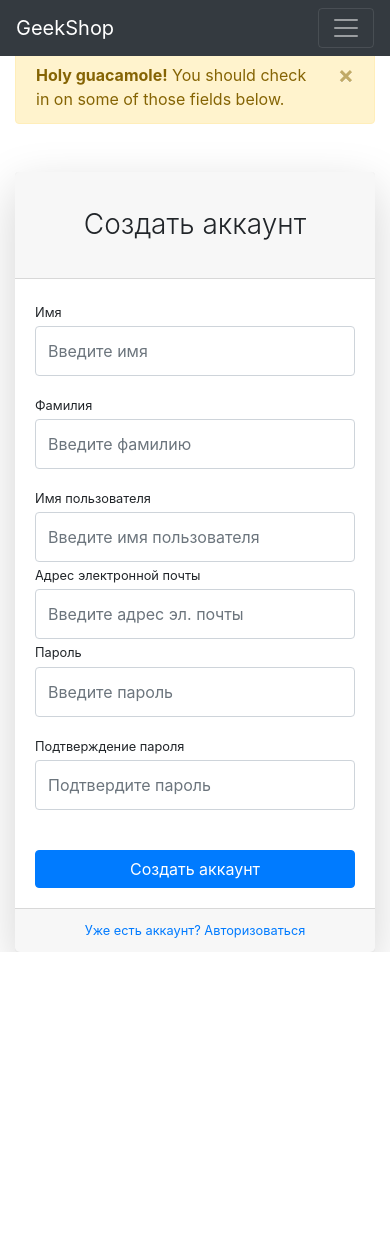
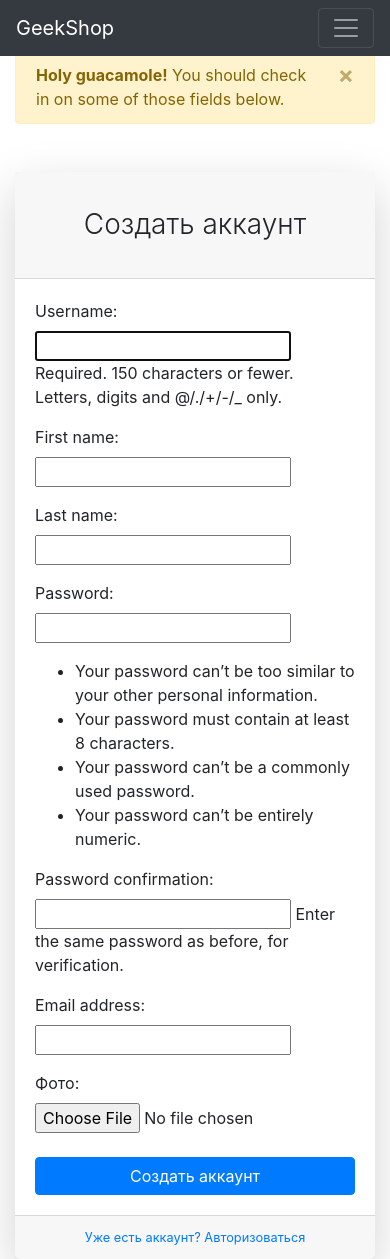
Before and after one commit to Jahdie/Geekshop, a Django app: page /users/registration/ in a window 390 px wide. Before the commit the page ends 952 px from the top, so only its background shows below. Run offline with Django 3.2, Linux system fonts and the light colour scheme; some libraries are stand-ins or nearby versions.

Commit message:
add registration, logout

```diff
--- a/products/templates/base.html
+++ b/products/templates/base.html
@@ -34,13 +34,12 @@
         <div class="collapse navbar-collapse" id="navbarResponsive">
             <ul class="navbar-nav ml-auto">
                 <li class="nav-item">
-                    <a class="nav-link" href={% url "products:home_page" %}>Каталог <i class="fas fa-shopping-bag"></i> </a>
+                    <a class="nav-link" href={% url "products:home_page" %}>Каталог <i class="fas fa-shopping-bag"></i>
+                    </a>
                 </li>
+                {% if user.is_authenticated %}
                     <li class="nav-item">
-                    <a class="nav-link" href={% url "users:login" %}>Войти <i class="fas fa-sign-in-alt"></i></a>
-                </li>
-                <li class="nav-item">
-                    <a class="nav-link" href="auth/profile.html">{{ username }}
+                        <a class="nav-link" href="auth/profile.html">{{ user.username }}
                             <i class="fas fa-user-circle"></i>
                         </a>
                     </li>
@@ -50,8 +49,13 @@
                         </a>
                     </li>
                     <li class="nav-item">
-                    <a class="nav-link" href="#">Выйти <i class="fas fa-sign-out-alt"></i></a>
+                        <a class="nav-link" href={% url "users:logout" %}>Выйти <i class="fas fa-sign-out-alt"></i></a>
                     </li>
+                {% else %}
+                    <li class="nav-item">
+                        <a class="nav-link" href={% url "users:login" %}>Войти <i class="fas fa-sign-in-alt"></i></a>
+                    </li>
+                {% endif %}
             </ul>
         </div>
     </div>
--- a/products/views.py
+++ b/products/views.py
@@ -1,15 +1,12 @@
 from django.shortcuts import render
 import datetime
 from products.models import ProductCategories, Products
-# import json
-# import os
 
 
 def index(request):
     context = {
         "date_time": datetime.datetime.now(),
         "title": "GeekShop",
-        "username": "Иван Иванов",
         "is_promotion": 1,
         "promotion_text": "Бесплатная доставка по всему миру! Аутлет: до -70% Собственный бренд. -20% новым покупателям."
     }
--- a/users/forms.py
+++ b/users/forms.py
@@ -1,8 +1,15 @@
 from django.contrib.auth.forms import AuthenticationForm
 from users.models import Users
+from django.contrib.auth.forms import UserCreationForm
 
 
 class UserLoginForm(AuthenticationForm):
     class Meta:
         model = Users
         fields = ('username', 'password')
+
+
+class UserRegisterForm(UserCreationForm):
+    class Meta:
+        model = Users
+        fields = ('username', 'first_name', 'last_name', 'password1', 'password2', 'email', 'image')
--- a/users/templates/registration.html
+++ b/users/templates/registration.html
@@ -15,55 +15,57 @@
                             <div class="card-header"><h3 class="text-center font-weight-light my-4">Создать аккаунт</h3>
                             </div>
                             <div class="card-body">
-                                <form>
-                                    <div class="form-row">
-                                        <div class="col-md-6">
-                                            <div class="form-group">
-                                                <label class="small mb-1" for="inputFirstName">Имя</label>
-                                                <input class="form-control py-4" id="inputFirstName" type="text"
-                                                       placeholder="Введите имя"/>
-                                            </div>
-                                        </div>
-                                        <div class="col-md-6">
-                                            <div class="form-group">
-                                                <label class="small mb-1" for="inputLastName">Фамилия</label>
-                                                <input class="form-control py-4" id="inputLastName" type="text"
-                                                       placeholder="Введите фамилию"/>
-                                            </div>
-                                        </div>
-                                    </div>
-                                    <div class="form-row">
-                                        <div class="col-md-6">
-                                            <label class="small mb-1" for="inputUsername">Имя пользователя</label>
-                                            <input class="form-control py-4" id="inputUsername" type="text"
-                                                   aria-describedby="usernameHelp"
-                                                   placeholder="Введите имя пользователя"/>
-                                        </div>
-                                        <div class="col-md-6">
-                                            <label class="small mb-1" for="inputEmailAddress">Адрес электронной
-                                                почты</label>
-                                            <input class="form-control py-4" id="inputEmailAddress" type="email"
-                                                   aria-describedby="emailHelp"
-                                                   placeholder="Введите адрес эл. почты"/>
-                                        </div>
-                                    </div>
-                                    <div class="form-row">
-                                        <div class="col-md-6">
-                                            <div class="form-group">
-                                                <label class="small mb-1" for="inputPassword">Пароль</label>
-                                                <input class="form-control py-4" id="inputPassword" type="password"
-                                                       placeholder="Введите пароль"/>
-                                            </div>
-                                        </div>
-                                        <div class="col-md-6">
-                                            <div class="form-group">
-                                                <label class="small mb-1" for="inputConfirmPassword">Подтверждение
-                                                    пароля</label>
-                                                <input class="form-control py-4" id="inputConfirmPassword"
-                                                       type="password" placeholder="Подтвердите пароль"/>
-                                            </div>
-                                        </div>
-                                    </div>
+                                <form action="{% url 'users:registration' %}" method="post" enctype="multipart/form-data">
+                                    {{ form.as_p }}
+                                    {% csrf_token %}
+{#                                    <div class="form-row">#}
+{#                                        <div class="col-md-6">#}
+{#                                            <div class="form-group">#}
+{#                                                <label class="small mb-1" for="inputFirstName">Имя</label>#}
+{#                                                <input class="form-control py-4" id="inputFirstName" type="text"#}
+{#                                                       placeholder="Введите имя"/>#}
+{#                                            </div>#}
+{#                                        </div>#}
+{#                                        <div class="col-md-6">#}
+{#                                            <div class="form-group">#}
+{#                                                <label class="small mb-1" for="inputLastName">Фамилия</label>#}
+{#                                                <input class="form-control py-4" id="inputLastName" type="text"#}
+{#                                                       placeholder="Введите фамилию"/>#}
+{#                                            </div>#}
+{#                                        </div>#}
+{#                                    </div>#}
+{#                                    <div class="form-row">#}
+{#                                        <div class="col-md-6">#}
+{#                                            <label class="small mb-1" for="inputUsername">Имя пользователя</label>#}
+{#                                            <input class="form-control py-4" id="inputUsername" type="text"#}
+{#                                                   aria-describedby="usernameHelp"#}
+{#                                                   placeholder="Введите имя пользователя"/>#}
+{#                                        </div>#}
+{#                                        <div class="col-md-6">#}
+{#                                            <label class="small mb-1" for="inputEmailAddress">Адрес электронной#}
+{#                                                почты</label>#}
+{#                                            <input class="form-control py-4" id="inputEmailAddress" type="email"#}
+{#                                                   aria-describedby="emailHelp"#}
+{#                                                   placeholder="Введите адрес эл. почты"/>#}
+{#                                        </div>#}
+{#                                    </div>#}
+{#                                    <div class="form-row">#}
+{#                                        <div class="col-md-6">#}
+{#                                            <div class="form-group">#}
+{#                                                <label class="small mb-1" for="inputPassword">Пароль</label>#}
+{#                                                <input class="form-control py-4" id="inputPassword" type="password"#}
+{#                                                       placeholder="Введите пароль"/>#}
+{#                                            </div>#}
+{#                                        </div>#}
+{#                                        <div class="col-md-6">#}
+{#                                            <div class="form-group">#}
+{#                                                <label class="small mb-1" for="inputConfirmPassword">Подтверждение#}
+{#                                                    пароля</label>#}
+{#                                                <input class="form-control py-4" id="inputConfirmPassword"#}
+{#                                                       type="password" placeholder="Подтвердите пароль"/>#}
+{#                                            </div>#}
+{#                                        </div>#}
+{#                                    </div>#}
                                     <div class="form-group mt-4 mb-0">
                                         <input class="btn btn-primary btn-block" type="submit" value="Создать аккаунт">
                                     </div>
--- a/users/views.py
+++ b/users/views.py
@@ -1,5 +1,5 @@
 from django.shortcuts import render, HttpResponseRedirect
-from users.forms import UserLoginForm
+from users.forms import UserLoginForm, UserRegisterForm
 from django.contrib import auth
 from django.urls import reverse
 
@@ -19,13 +19,27 @@ def login(request):
     context = {'title': 'Geekshop - вход',
                'form': login_form,
                }
+
     return render(request, 'login.html', context)
 
 
 def registration(request):
-    return render(request, 'registration.html')
+    if request.method == 'POST':
+        register_form = UserRegisterForm(request.POST, request.FILES)
+
+        if register_form.is_valid():
+            register_form.save()
+            return HttpResponseRedirect(reverse('users:login'))
+    else:
+        register_form = UserRegisterForm()
+
+    context = {'title': 'Geekshop - регистация',
+               'form': register_form,
+               }
+
+    return render(request, 'registration.html', context)
 
 
 def logout(request):
     auth.logout(request)
-    return HttpResponseRedirect(reverse('main'))
+    return HttpResponseRedirect(reverse('index'))
```
Also changed, not shown: db.sqlite3. Lines whose indentation alone changed are shown as unchanged.
